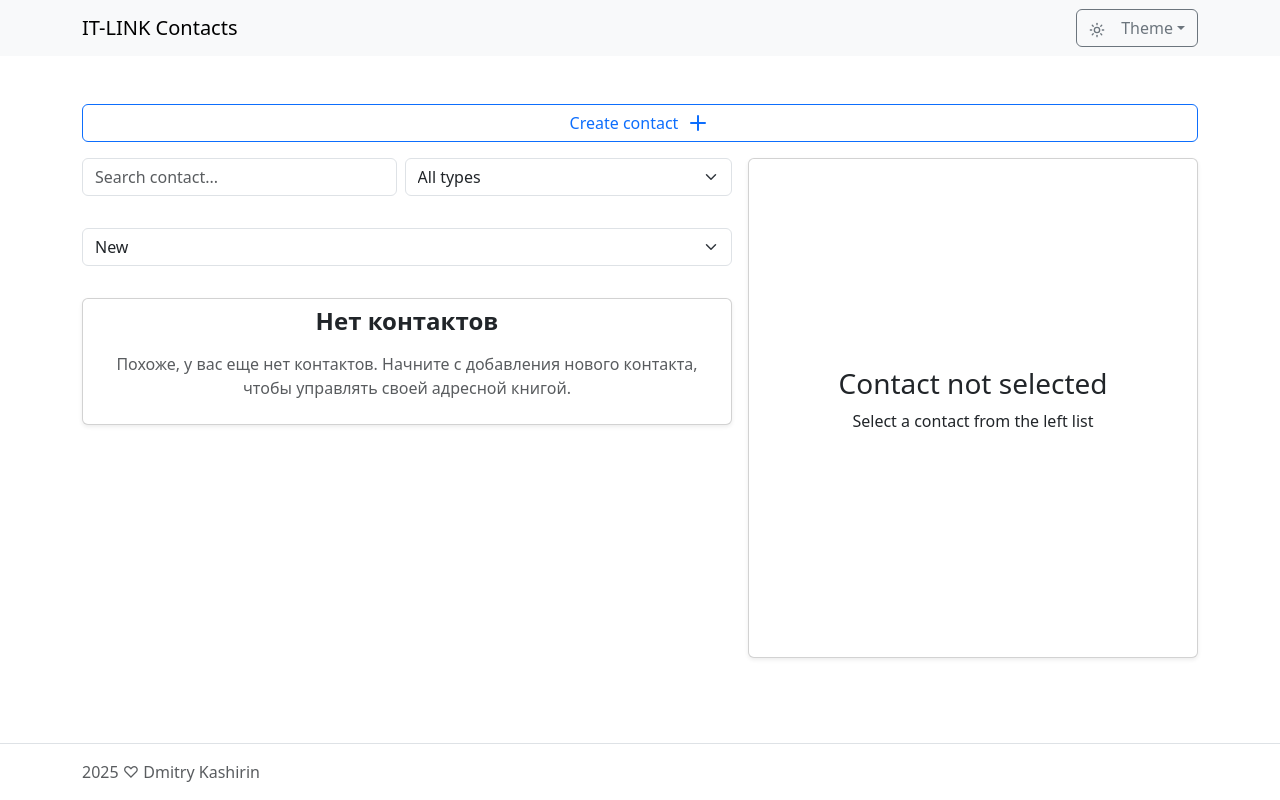
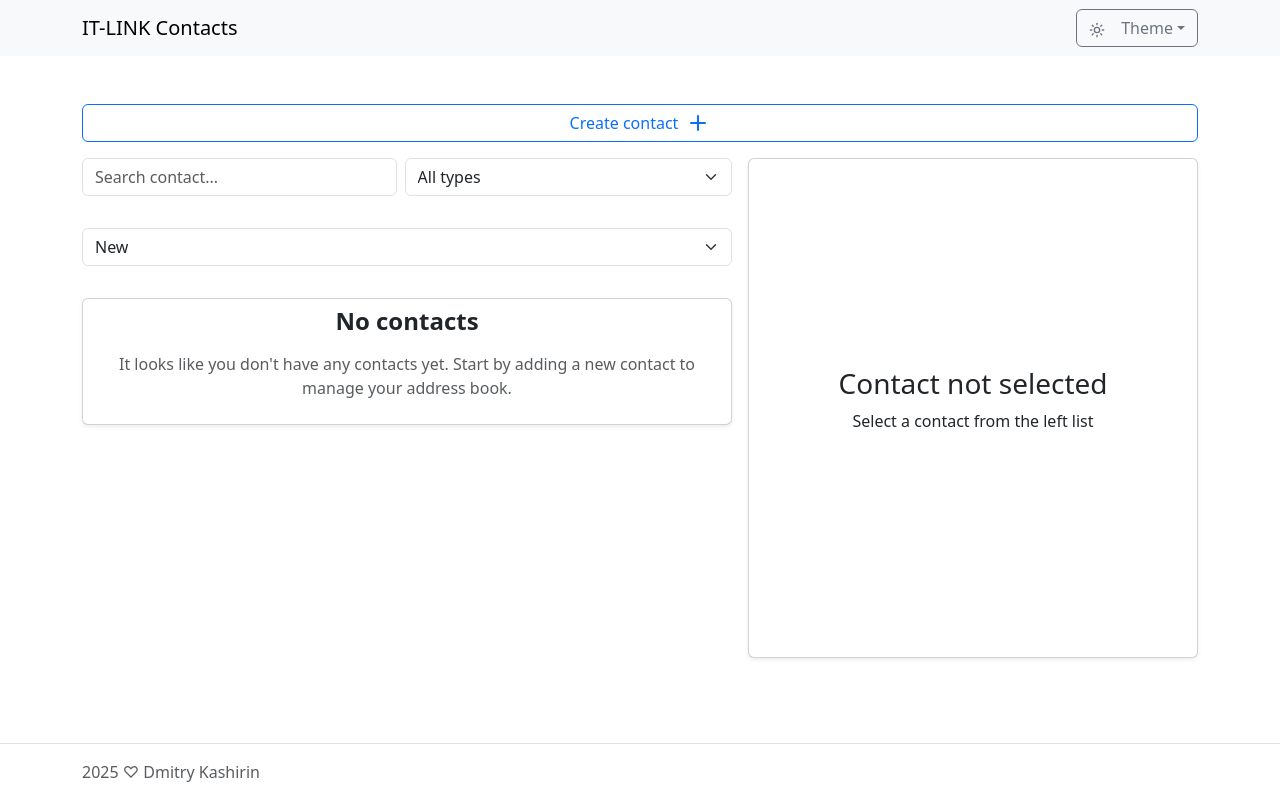
Before and after one commit to DimDimich-creator/contacts-test, a Next.js app: page / in a window 1280 px wide. Built offline with nearby package versions, Linux system fonts and the light colour scheme.

Commit message:
feat: upd empty card text

```diff
--- a/src/features/contacts/list/contact-card-empty.tsx
+++ b/src/features/contacts/list/contact-card-empty.tsx
@@ -7,11 +7,11 @@ export default function EmptyState() {
       as="li"
       // style={{ cursor: "pointer" }}
     >
-      <h4 className="fw-semibold mb-0">Нет контактов</h4>
+      <h4 className="fw-semibold mb-0">No contacts</h4>
 
       <p className="text-muted text-center">
-        Похоже, у вас еще нет контактов. Начните с добавления нового контакта,
-        чтобы управлять своей адресной книгой.
+        It looks like you don't have any contacts yet. Start by adding a new
+        contact to manage your address book.
       </p>
     </Card>
   );
```
